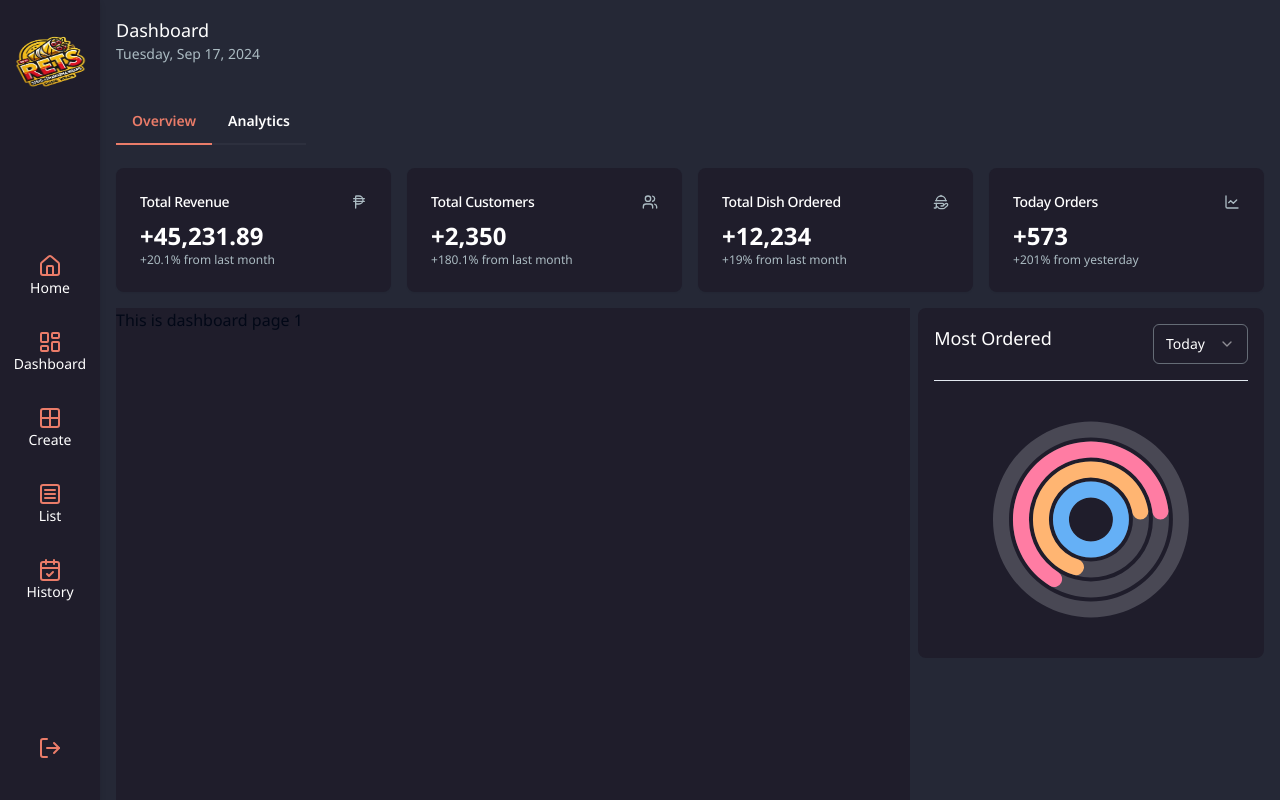
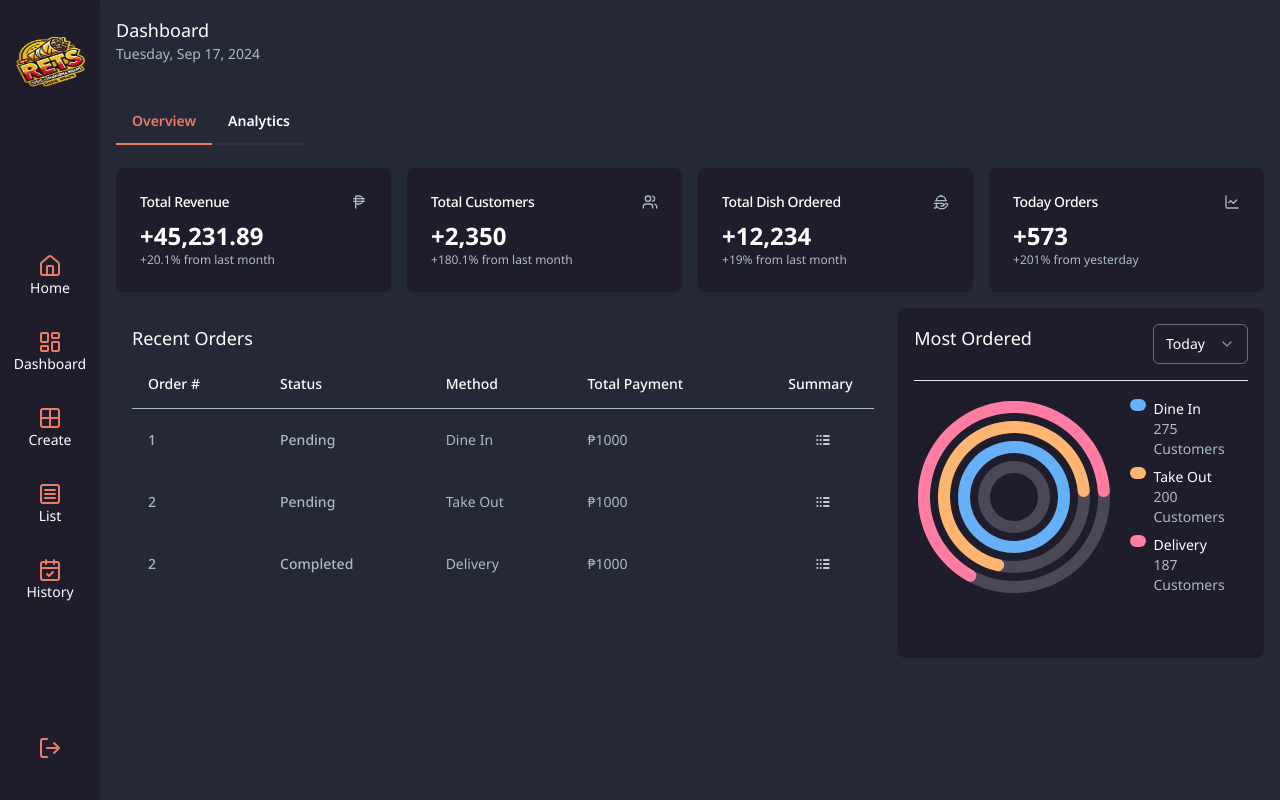
Before and after one commit to NelTeano/NSG-Customer-Service, a Next.js app: page /dashboard in a window 1280 px wide. Shown: the top 800 px of the page. Built offline with nearby package versions, Linux system fonts and the light colour scheme.

Commit message:
create the recent orders table in dashboard page and enhance ui of radial graph(dashboard page)

```diff
--- a/src/app/dashboard/page.tsx
+++ b/src/app/dashboard/page.tsx
@@ -3,7 +3,23 @@
 
 // COMPONENTS
 
-import { Tabs, TabsContent, TabsList, TabsTrigger } from "@/components/ui/tabs"
+import {
+  Tabs,
+  TabsContent,
+  TabsList,
+  TabsTrigger
+} from "@/components/ui/tabs"
+
+import {
+  Dialog,
+  DialogContent,
+  DialogTitle,
+  DialogTrigger,
+  DialogClose,
+  DialogFooter,
+  DialogDescription
+} from "@/components/ui/dialog"
+
 import {
   Card,
   CardContent,
@@ -19,7 +35,18 @@
   SelectValue,
 } from "@/components/ui/select"
 
+import {
+  Table,
+  TableBody,
+  TableCaption,
+  TableCell,
+  TableHead,
+  TableHeader,
+  TableRow,
+} from "@/components/ui/table"
+
 import { Separator } from '@/components/ui/separator'
+import { VisuallyHidden } from "@radix-ui/react-visually-hidden"
 
 import HeaderBanner from '@/components/headerBanner/Header'
 
@@ -28,7 +55,8 @@
   PhilippinePeso,
   Users,
   HandPlatter,
-  ChartLine
+  ChartLine,
+  Logs
 } from "lucide-react"
 
 import { RadialBar, RadialBarChart } from "recharts"
@@ -41,6 +69,9 @@
 
 // LIB
 import { numberWithCommas } from '@/lib/NumberWithCommas'
+import { Button } from '@/components/ui/button'
+
+
 
 export default function Page(){
 
@@ -125,6 +156,96 @@
     },
   ];
 
+  const OrdersMockData = [
+    {
+      "_id": "66e6441e33ef94e12cd69446",
+      "order_list": [
+        {
+          "product_name": "sisig",
+          "qty": 1,
+          "price": 100
+        },
+        {
+          "product_name": "shawarma",
+          "qty": 2,
+          "price": 50
+        }
+      ],
+      "addons": [
+        {
+          "product_name": "rice",
+          "qty": 2,
+          "price": 10
+        }
+      ],
+      "order_method": "Dine In",
+      "status": false,
+      "total": 1000,
+      "createdAt": "2024-09-15T10:19:10.172Z",
+      "updatedAt": "2024-09-15T10:19:10.172Z",
+      "order_id": 1,
+      "__v": 0
+    },
+    {
+      "_id": "66e6442e33ef94e12cd69449",
+      "order_list": [
+        {
+          "product_name": "hotdog",
+          "qty": 1,
+          "price": 100
+        },
+        {
+          "product_name": "sisig",
+          "qty": 2,
+          "price": 50
+        }
+      ],
+      "addons": [
+        {
+          "product_name": "rice",
+          "qty": 2,
+          "price": 10
+        }
+      ],
+      "order_method": "Take Out",
+      "status": false,
+      "total": 1000,
+      "createdAt": "2024-09-15T10:19:26.926Z",
+      "updatedAt": "2024-09-15T10:19:26.926Z",
+      "order_id": 2,
+      "__v": 0
+    },
+    {
+      "_id": "66e6442e33ef94e12cd69449",
+      "order_list": [
+        {
+          "product_name": "hotdog",
+          "qty": 1,
+          "price": 100
+        },
+        {
+          "product_name": "sisig",
+          "qty": 2,
+          "price": 50
+        }
+      ],
+      "addons": [
+        {
+          "product_name": "rice",
+          "qty": 2,
+          "price": 10
+        }
+      ],
+      "order_method": "Delivery",
+      "status": true,
+      "total": 1000,
+      "createdAt": "2024-09-15T10:19:26.926Z",
+      "updatedAt": "2024-09-15T10:19:26.926Z",
+      "order_id": 2,
+      "__v": 0
+    }
+  ]
+
   const combinedMockData = React.useMemo(() => {
     return CardsCategories.map((category, index) => ({
       ...category,
@@ -133,27 +254,23 @@
   }, [CardsCategories, CardsMockData]);
 
   const chartData = [
-    { browser: "chrome", visitors: 275, fill: "#65B0F6" },
-    { browser: "safari", visitors: 200, fill: "#FFB572" },
-    { browser: "firefox", visitors: 187, fill: "#FF7CA3" },
-    { visitors: 0, fill: "#FF7CA3" },
-
+    { order_method: "", label: "", count: 0, fill: "" },
+    { order_method: "dineIn", label: "Dine In", count: 275, fill: "#65B0F6" },
+    { order_method: "takeOut", label: "Take Out", count: 200, fill: "#FFB572" },
+    { order_method: "delivery", label: "Delivery", count: 187, fill: "#FF7CA3" },
   ]
 
   const chartConfig = {
-    chrome: {
-      label: "Chrome",
+    dineIn: {
+      label: "Dine In",
       color: "#65B0F6",
     },
-    safari: {
-      label: "Safari",
+    takeOut: {
+      label: "Take Out",
       color: "#FFB572",
     },
-    firefox: {
-      label: "Firefox",
-      color: "#FF7CA3",
-    },
-    blank: {
+    delivery: {
+      label: "Delivery",
       color: "#FF7CA3",
     },
   } satisfies ChartConfig
@@ -192,11 +309,57 @@
           </Card>
         ))}
       </section>
-      <div className='flex flex-row h-auto min-h-[1000px] gap-2 bg-BaseBg'>
-        <section className='flex flex-col w-full bg-DarkBg'>
-            This is dashboard page 1
+      <div className='flex flex-row h-auto min-h-[1400px] gap-2 bg-BaseBg'>
+        <section className='flex flex-col w-full h-auto max-h-[350px] bg-transparent p-4 gap-2'>
+          <p className='text-white text-lg'>Recent Orders</p>
+          <Table>
+            <TableHeader>
+              <TableRow className='border-b border-Light'>
+                <TableHead className="text-left text-white text-sm">Order #</TableHead>
+                <TableHead className="text-left text-white text-sm">Status</TableHead>
+                <TableHead className="text-left text-white text-sm">Method</TableHead>
+                <TableHead className="text-left text-white text-sm">Total Payment</TableHead>
+                <TableHead className="text-left text-white text-sm w-[100px]">Summary</TableHead>
+              </TableRow>
+            </TableHeader>
+            <TableBody className='text-Light'>
+              {OrdersMockData.map((recent_order, index) => (
+                <TableRow
+                  key={index}
+                  className='border-0'
+                >
+                  <TableCell className="font-medium">{recent_order.order_id}</TableCell>
+                  {recent_order.status == false ? (<TableCell className="font-medium">Pending</TableCell>) : ((<TableCell className="font-medium">Completed</TableCell>))}
+                  <TableCell>{recent_order.order_method}</TableCell>
+                  <TableCell>₱{recent_order.total}</TableCell>
+                  <TableCell>
+                    <Dialog>
+                      <DialogTrigger>
+                        <VisuallyHidden>
+                            <DialogTitle>Recent Order {recent_order._id}</DialogTitle>
+                            <DialogDescription>This is {recent_order._id} Recent Orders Card</DialogDescription>
+                        </VisuallyHidden>
+                        <div className='flex items-center justify-center w-[70px] h-[30px] bg-BaseBg rounded'>
+                          <Logs className='h-4 w-4 text-white' />
+                        </div>
+                      </DialogTrigger>
+                      <DialogContent>
+                        {recent_order.order_list.map((orders, index) => (
+                          <div key={index}>
+                            <p>Product Name:  {orders.product_name}</p>
+                            <p>Quantity: {orders.qty}</p>
+                            <p>Price : {orders.price}</p>
+                          </div>
+                        ))}
+                      </DialogContent>
+                    </Dialog>
+                  </TableCell>
+                </TableRow>
+              ))}
+            </TableBody>
+          </Table>
         </section>
-        <section className='flex flex-col w-[500px] h-auto bg-BaseBg'>
+        <section className='flex flex-col w-[550px] h-auto bg-BaseBg'>
             <div className='flex flex-col w-full h-[350px] bg-DarkBg p-4 gap-4 rounded-lg '>
               <div className='flex flex-row justify-between'>
                 <p className='text-white text-lg'>Most Ordered</p>
@@ -212,6 +375,7 @@
                 </Select>
               </div>
               < Separator />
+              <div className='flex flex-row gap-4'>
                  <ChartContainer
                   config={chartConfig}
                   className="mx-auto aspect-square max-h-[250px]"
@@ -220,19 +384,41 @@
                   <RadialBarChart data={chartData} innerRadius={30} outerRadius={110}>
                     <ChartTooltip
                       cursor={false}
-                    content={<ChartTooltipContent hideLabel nameKey="browser" />}
+                      content={<ChartTooltipContent hideLabel nameKey="order_method" />}
                     />
                     <RadialBar
                       background={{
                         fill: "#252836",
                         opacity: 0.2
                       }}
-                    dataKey="visitors"
+                      maxBarSize={12}
+                      dataKey="count"
                       cornerRadius={10}
 
                     />
                   </RadialBarChart>
                 </ChartContainer>
+                  <section className='flex flex-col w-full justify-center gap-2'>
+                    {chartData.map((data, index) => (
+                      index === 0 ? null : (
+                        <div
+                          key={index}
+                          className='flex flex-row gap-2'
+                        >
+                          <div
+                            className="flex w-4 h-3 rounded-full"
+                            style={{ backgroundColor: data.fill}}
+                          >
+                          </div>
+                          <div>
+                            <p className='text-white text-sm'>{data.label}</p>
+                            <p className='text-Light text-sm'>{data.count} Customers</p>
+                          </div>
+                        </div>
+                      )
+                    ))}
+                  </section>
+              </div>
             </div>
         </section>
       </div>
--- /dev/null
+++ b/src/components/ui/table.tsx
@@ -0,0 +1,117 @@
+import * as React from "react"
+
+import { cn } from "@/lib/utils"
+
+const Table = React.forwardRef<
+  HTMLTableElement,
+  React.HTMLAttributes<HTMLTableElement>
+>(({ className, ...props }, ref) => (
+  <div className="relative w-full overflow-auto">
+    <table
+      ref={ref}
+      className={cn("w-full caption-bottom text-sm", className)}
+      {...props}
+    />
+  </div>
+))
+Table.displayName = "Table"
+
+const TableHeader = React.forwardRef<
+  HTMLTableSectionElement,
+  React.HTMLAttributes<HTMLTableSectionElement>
+>(({ className, ...props }, ref) => (
+  <thead ref={ref} className={cn("[&_tr]:border-b", className)} {...props} />
+))
+TableHeader.displayName = "TableHeader"
+
+const TableBody = React.forwardRef<
+  HTMLTableSectionElement,
+  React.HTMLAttributes<HTMLTableSectionElement>
+>(({ className, ...props }, ref) => (
+  <tbody
+    ref={ref}
+    className={cn("[&_tr:last-child]:border-0", className)}
+    {...props}
+  />
+))
+TableBody.displayName = "TableBody"
+
+const TableFooter = React.forwardRef<
+  HTMLTableSectionElement,
+  React.HTMLAttributes<HTMLTableSectionElement>
+>(({ className, ...props }, ref) => (
+  <tfoot
+    ref={ref}
+    className={cn(
+      "border-t bg-muted/50 font-medium [&>tr]:last:border-b-0",
+      className
+    )}
+    {...props}
+  />
+))
+TableFooter.displayName = "TableFooter"
+
+const TableRow = React.forwardRef<
+  HTMLTableRowElement,
+  React.HTMLAttributes<HTMLTableRowElement>
+>(({ className, ...props }, ref) => (
+  <tr
+    ref={ref}
+    className={cn(
+      "border-b transition-colors hover:bg-muted/50 data-[state=selected]:bg-muted",
+      className
+    )}
+    {...props}
+  />
+))
+TableRow.displayName = "TableRow"
+
+const TableHead = React.forwardRef<
+  HTMLTableCellElement,
+  React.ThHTMLAttributes<HTMLTableCellElement>
+>(({ className, ...props }, ref) => (
+  <th
+    ref={ref}
+    className={cn(
+      "h-12 px-4 text-left align-middle font-medium text-muted-foreground [&:has([role=checkbox])]:pr-0",
+      className
+    )}
+    {...props}
+  />
+))
+TableHead.displayName = "TableHead"
+
+const TableCell = React.forwardRef<
+  HTMLTableCellElement,
+  React.TdHTMLAttributes<HTMLTableCellElement>
+>(({ className, ...props }, ref) => (
+  <td
+    ref={ref}
+    className={cn("p-4 align-middle [&:has([role=checkbox])]:pr-0", className)}
+    {...props}
+  />
+))
+TableCell.displayName = "TableCell"
+
+const TableCaption = React.forwardRef<
+  HTMLTableCaptionElement,
+  React.HTMLAttributes<HTMLTableCaptionElement>
+>(({ className, ...props }, ref) => (
+  <caption
+    ref={ref}
+    className={cn("mt-4 text-sm text-muted-foreground", className)}
+    {...props}
+  />
+))
+TableCaption.displayName = "TableCaption"
+
+export {
+  Table,
+  TableHeader,
+  TableBody,
+  TableFooter,
+  TableHead,
+  TableRow,
+  TableCell,
+  TableCaption,
+}
```
Lines whose indentation alone changed are shown as unchanged.
